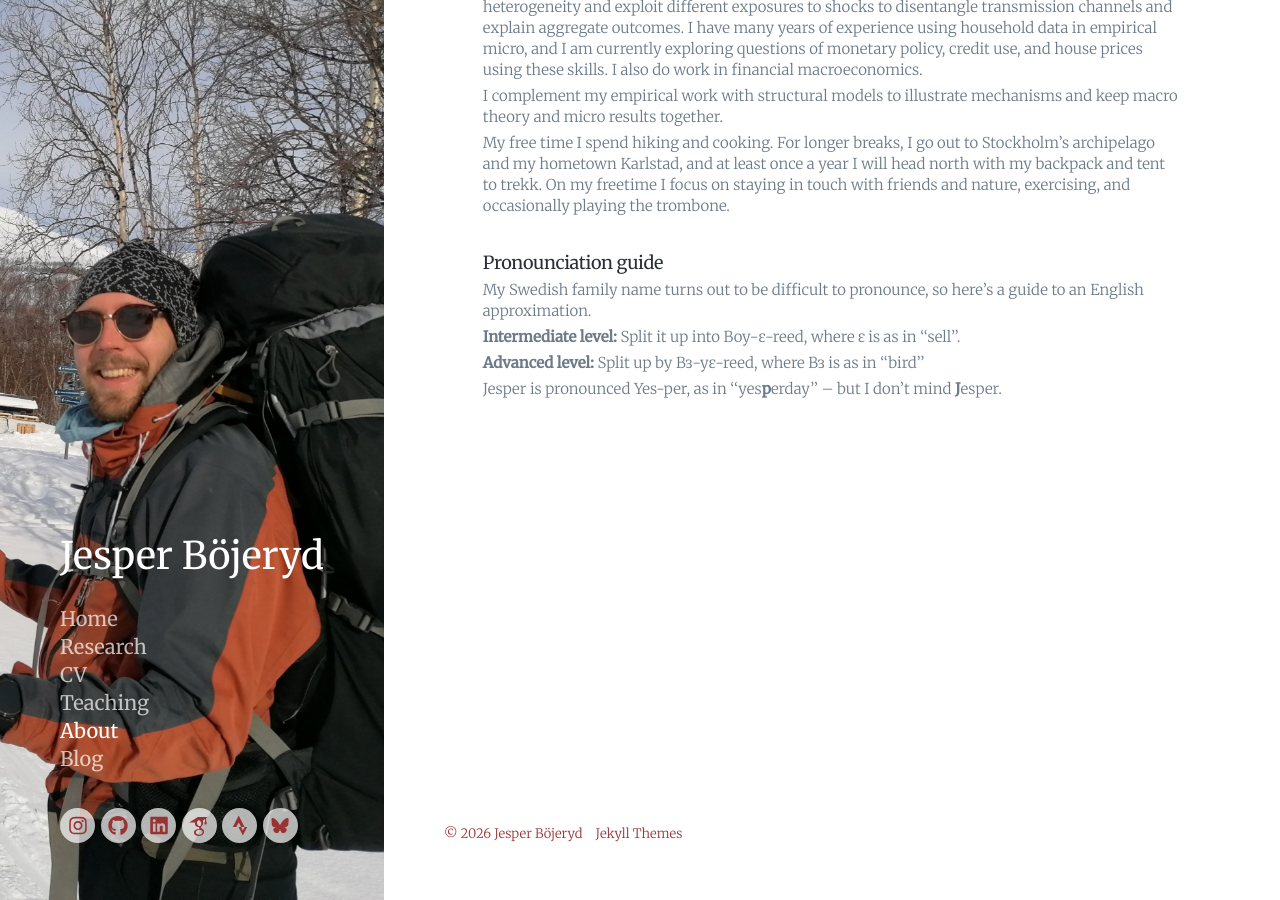
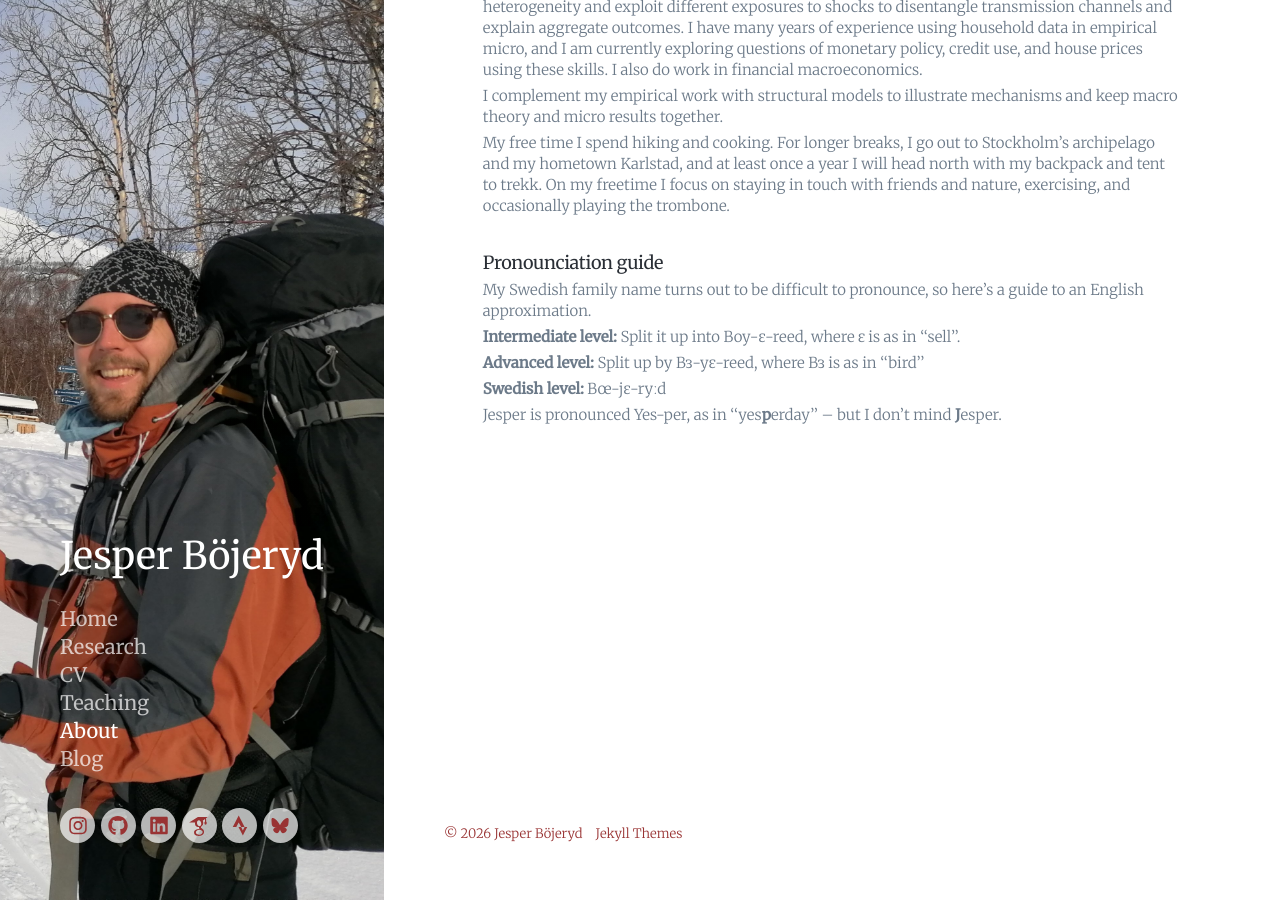
Before and after one commit to bojeryd91/bojeryd91.github.io, a Jekyll site: the page built from _pages/about.md, in a window 1280 px wide and 900 px high, scrolled down 192 px. Built offline with Jekyll 4.4.1, drawn with Linux system fonts in a browser that asks for light colours; nearby versions of some CDN libraries; some web fonts are replaced.

Commit message:
Update about.md

```diff
--- a/_pages/about.md
+++ b/_pages/about.md
@@ -23,4 +23,6 @@ My Swedish family name turns out to be difficult to pronounce, so here’s a gui
 
 **Advanced level:** Split up by Bɜ-yɛ-reed, where Bɜ is as in ''bird''
 
+**Swedish level:** Bœ-jɛ-ryːd
+
 Jesper is pronounced Yes-per, as in ''yes**p**erday'' -- but I don't mind **J**esper.
```
